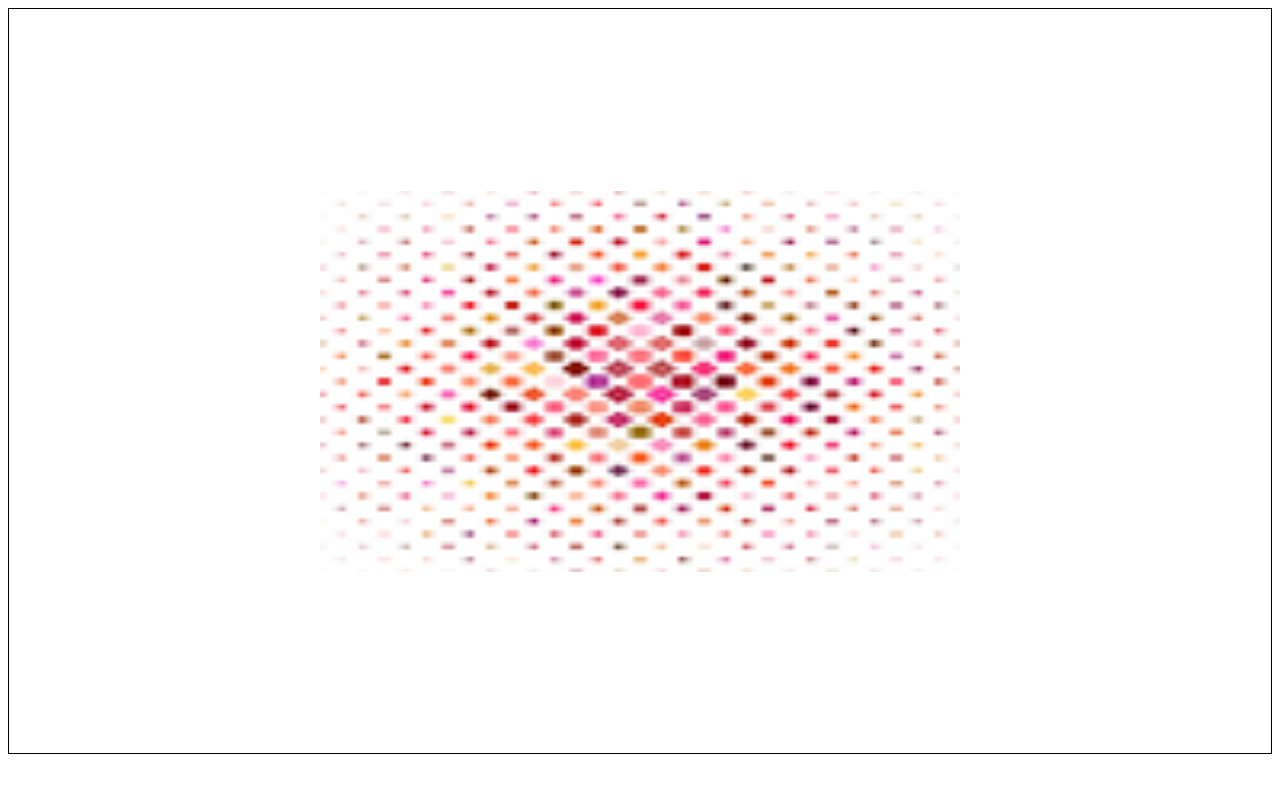
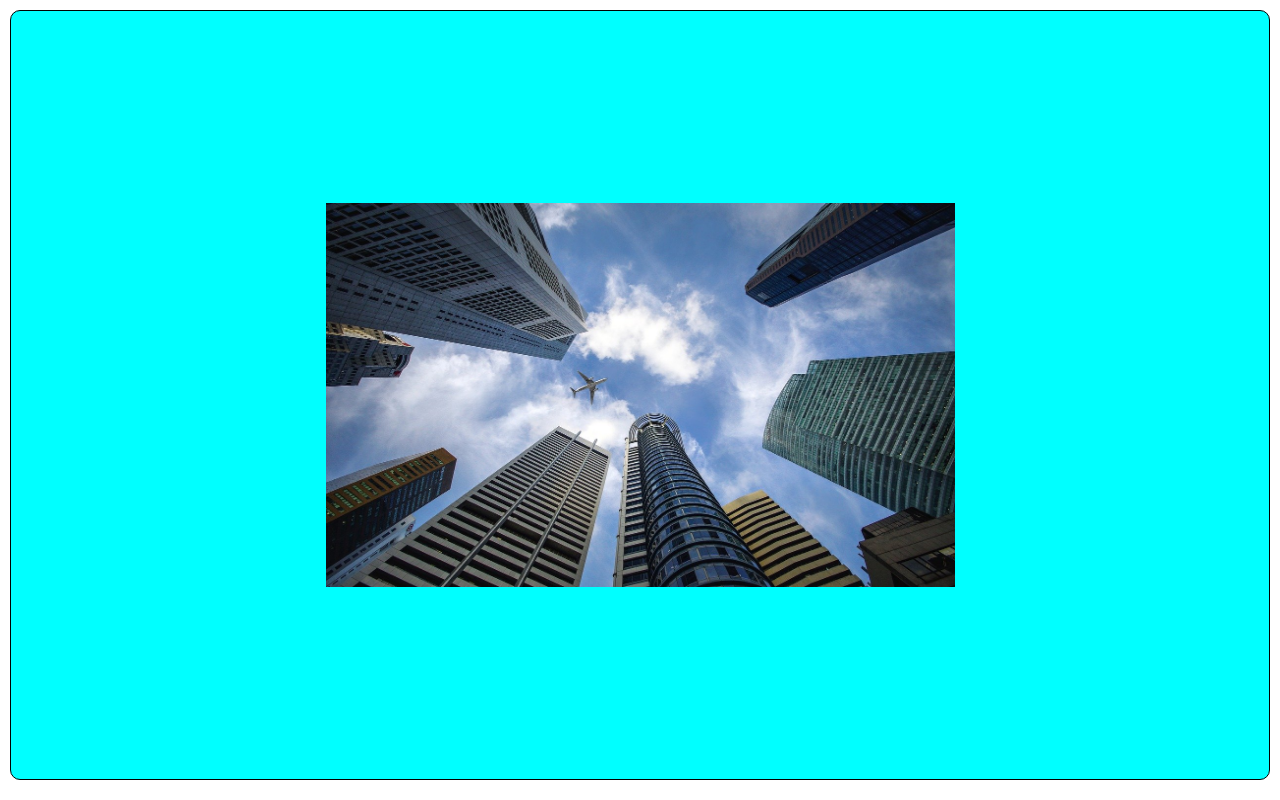
Before and after one commit to G4abriel33/html-css, a plain HTML site: page exercicios/ex0018/fundo004.html in a window 1280 px wide. Drawn offline with Linux system fonts and the light colour scheme.

Commit message:
treinamento
treinando

```diff
--- a/exercicios/ex0018/fundo004.html
+++ b/exercicios/ex0018/fundo004.html
@@ -6,16 +6,29 @@
     <title>Document</title>
     <style>
         body{
-            background-image: url('img/pattern002.png');
-        background-size: 50% 50%;
+            margin: 0%;
+            padding: 0%;
+
+      }
+
+      div{
+        background-image: url('img/wallpaper002.jpg');
+        background-color: aqua;
+
+            border: 1px solid black;
             background-repeat: no-repeat;
-            background-position: center center;
-            height: 93vh;
-            border: 1px solid black;
-        }
+            background-size: 50% 50%;
+            height: 96vh;
+            border-radius: 10px;
+            margin: 10px;
+            left: 50%;
+            top: 50%;
+        background-position: center center;
+      }
     </style>
 </head>
 <body>
+    <div></div>
 
 </body>
 </html>
```
